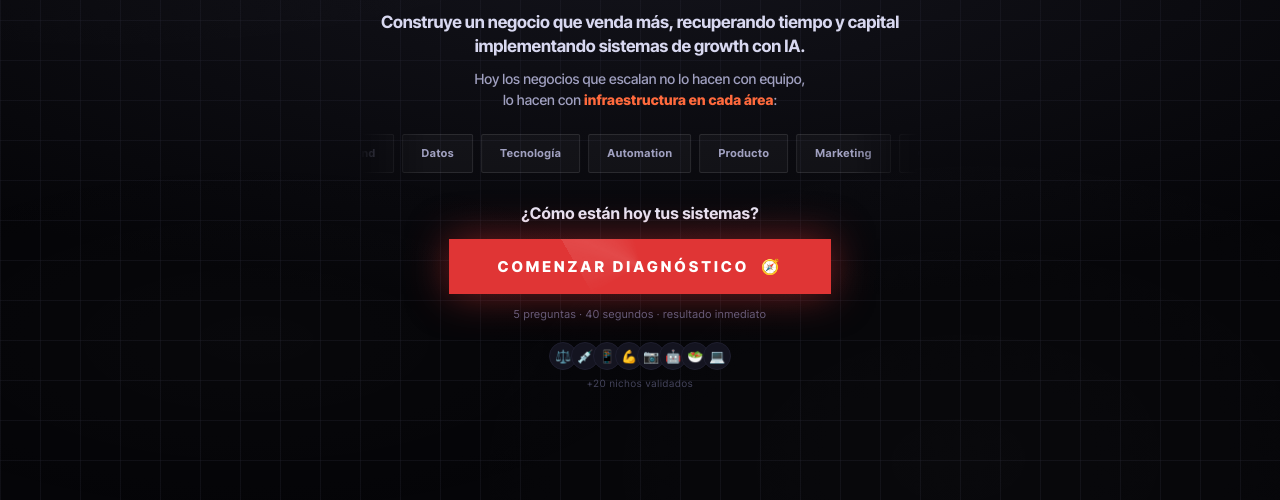
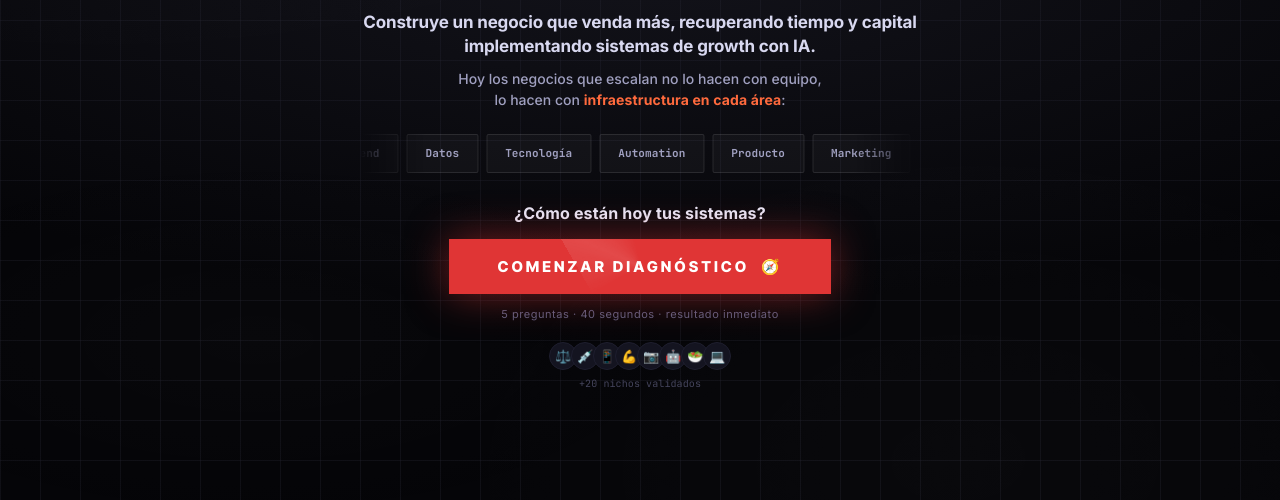
Before and after one commit to pvt-build/privatebuild, a plain HTML site: page diagnostico/index.html in a window 1280 px wide. Shown: the part 300-800 px from the top of the page. Drawn offline with Linux system fonts and the light colour scheme.

Commit message:
Arma el trío tipográfico que el commit anterior prometió
55112a4 decía "trío tipográfico" pero hacía lo contrario: pasaba
de dos familias (Inter Tight en títulos, Inter en texto) a una
sola, Inter Tight en todo. La página quedó con una tipografía
apretada de titular haciendo también de texto corrido.

Quedan tres roles, cada uno con su familia:

  display  Inter Tight     títulos, etapa, preguntas, CTAs
  texto    Inter           lectura corrida, opciones, formularios
  dato     JetBrains Mono  cifras, rangos, etiquetas, contador

Las cifras además con tabular-nums, así el rango y la barra de
etapas dejan de bailar entre un valor y otro.

Aplicado a la raíz y a /diagnostico por igual.

Co-Authored-By: Claude Opus 5 <noreply@anthropic.com>
Claude-Session: https://claude.ai/code/session_01Le4NUemyfRdcVjDvsZybvJ

```diff
--- a/diagnostico/index.html
+++ b/diagnostico/index.html
@@ -16,7 +16,7 @@
 <meta name="apple-mobile-web-app-status-bar-style" content="black-translucent">
 <meta name="apple-mobile-web-app-title" content="Diagnóstico">
 <link rel="manifest" href="/manifest.webmanifest">
-<link href="https://fonts.googleapis.com/css2?family=Inter+Tight:wght@300;400;500;600;700;800;900&display=swap" rel="stylesheet">
+<link href="https://fonts.googleapis.com/css2?family=Inter+Tight:wght@500;600;700;800;900&family=Inter:wght@300;400;500;600;700&family=JetBrains+Mono:wght@400;500;700&display=swap" rel="stylesheet">
 <style>
 :root {
   /* Backgrounds (brand depth hierarchy) */
@@ -2166,6 +2166,36 @@ body.result-mode {
   color:var(--text-muted);
   letter-spacing:0.08em;
   opacity:0.7;
+}
+
+/* ─── TRÍO TIPOGRÁFICO ───────────────────────────
+   display : Inter Tight  — títulos, etapa, rango. Apretada, para titular.
+   texto   : Inter        — lectura corrida. Más abierta, cansa menos.
+   dato    : JetBrains Mono — cifras, etiquetas y contadores. Alinea y
+             da el aire de instrumento que el resto de la marca ya tiene. */
+:root {
+  --f-display: 'Inter Tight', 'Inter', sans-serif;
+  --f-texto:   'Inter', 'Inter Tight', sans-serif;
+  --f-dato:    'JetBrains Mono', ui-monospace, Menlo, monospace;
+}
+/* texto corrido */
+body, .niv-opt, .niv-result-text, .niv-lead-input, .niv-lead-note,
+.niv-call-benefit, .niv-sub, .splash-tagline, .splash-subline, .niv-calc-label {
+  font-family: var(--f-texto);
+}
+/* titulares */
+.splash-title, .niv-question, .niv-result-stage, .niv-levelup-rank,
+.niv-acc-title, .niv-calc-title, .niv-cta {
+  font-family: var(--f-display);
+}
+/* dato y etiqueta */
+.niv-result-tag, .niv-result-range, .niv-levelup-label, .niv-levelup-range,
+.niv-stage-bar-item > span, .niv-lobby-timer, .niv-calc-result,
+.niv-calc-tip, .niv-calc-input, .niv-detractor-tag, .niv-sisbox, .niv-rubros-text,
+.niv-call-benefits-title {
+  font-family: var(--f-dato);
+  letter-spacing: 0.01em;
+  font-variant-numeric: tabular-nums;
 }
 </style>
 </head>
```
Also changed, not shown: index.html (+31 -1 lines).
